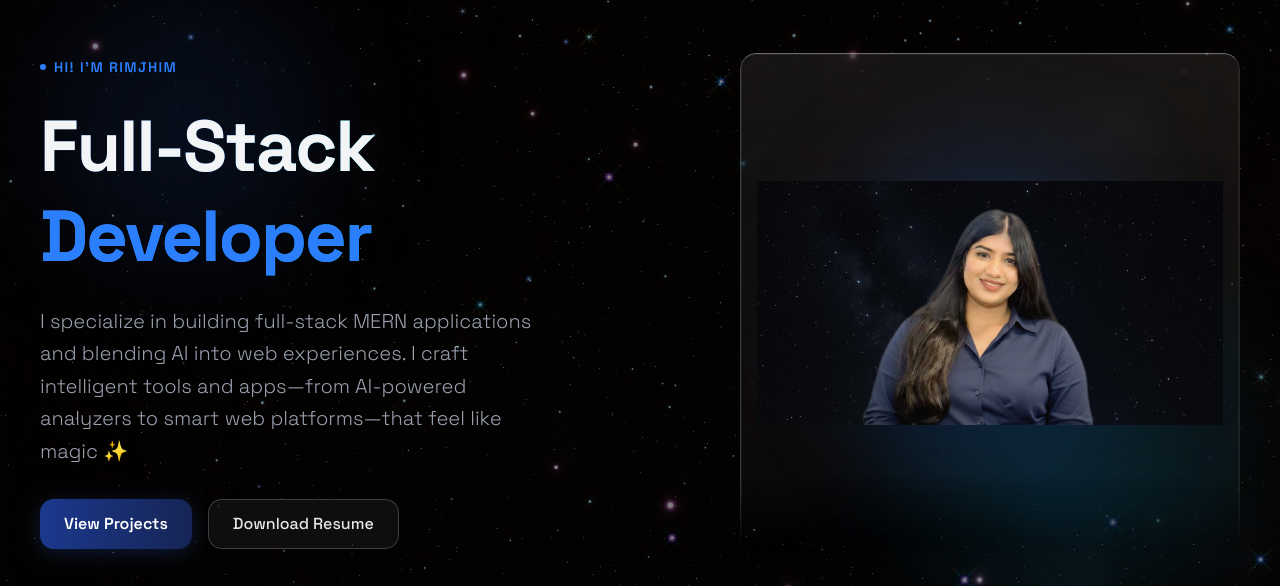
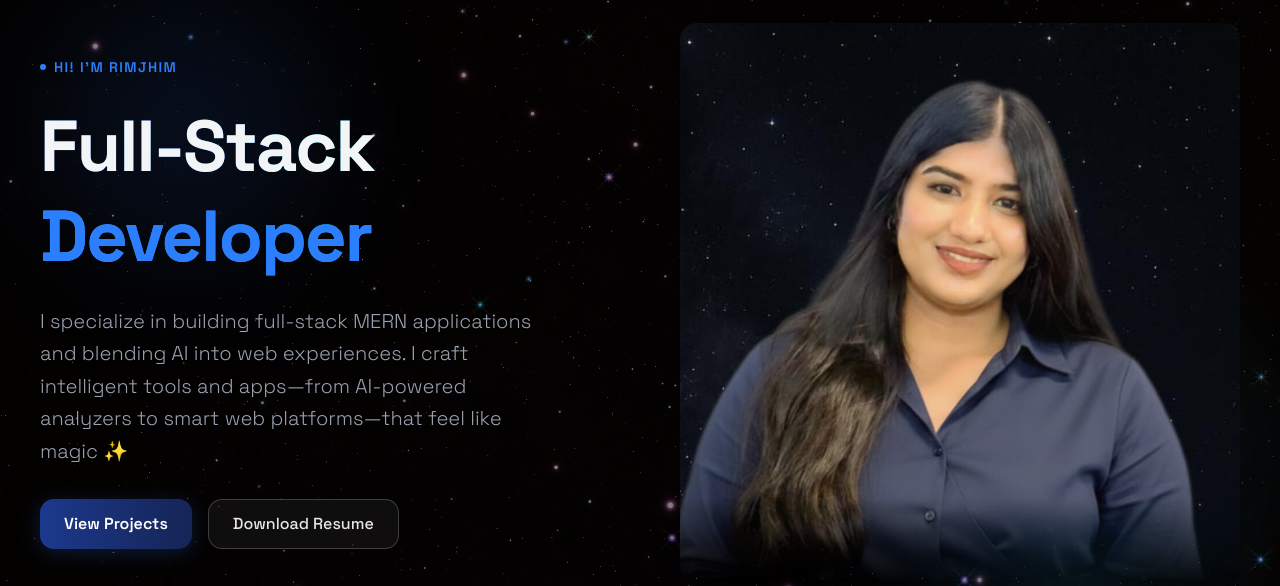
Before and after one commit to Rimjhimv2/My-Portfolio-, a Next.js app: page / in a window 1280 px wide. Shown: the part 177-763 px from the top of the page. Built offline with nearby package versions, Linux system fonts and the light colour scheme; no server answers.

Commit message:
update inc size

```diff
--- a/components/sections/Home.jsx
+++ b/components/sections/Home.jsx
@@ -62,7 +62,10 @@ function Home() {
             {/* Right Column: Profile Image */}
             <div className="relative order-1 lg:order-2 flex justify-center lg:justify-end items-center">
               <div
-                className="glass-card relative w-72 h-72 sm:w-96 sm:h-96 lg:w-[500px] lg:h-[500px] flex justify-center items-center p-4"
+                className="glass-card relative w-80 h-80
+sm:w-[420px] sm:h-[420px]
+lg:w-[560px] lg:h-[560px]
+ flex justify-center items-center p-4"
                 style={{
                   maskImage: "linear-gradient(to bottom, black 85%, transparent 100%)",
                   WebkitMaskImage: "linear-gradient(to bottom, black 85%, transparent 100%)"
@@ -72,7 +75,8 @@ function Home() {
                 <img
                   src="/profileImage.png"
                   alt="Rimjhim"
-                  className="relative z-10 w-full h-full object-contain drop-shadow-2xl"
+                  className="relative z-10 w-full h-full object-cover scale-110
+ drop-shadow-2xl"
                   loading="eager"
                 />
 
```
